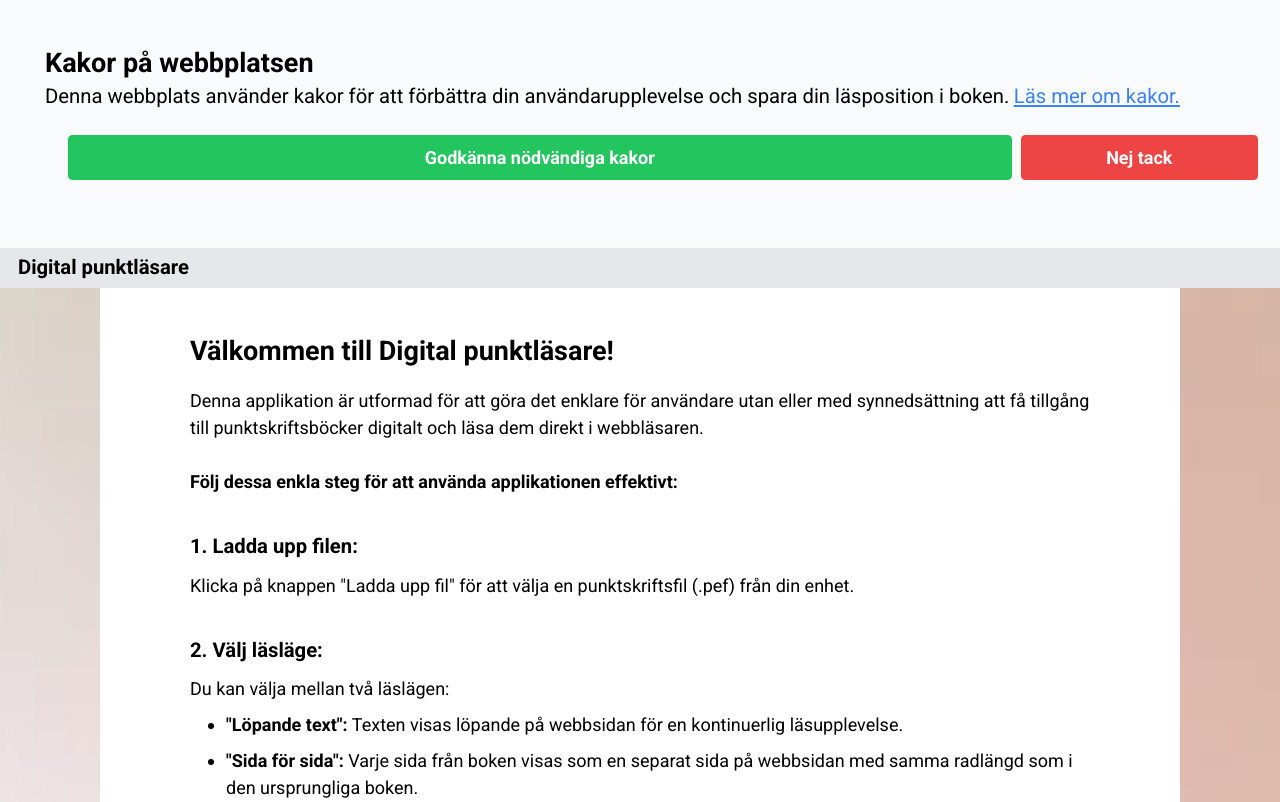
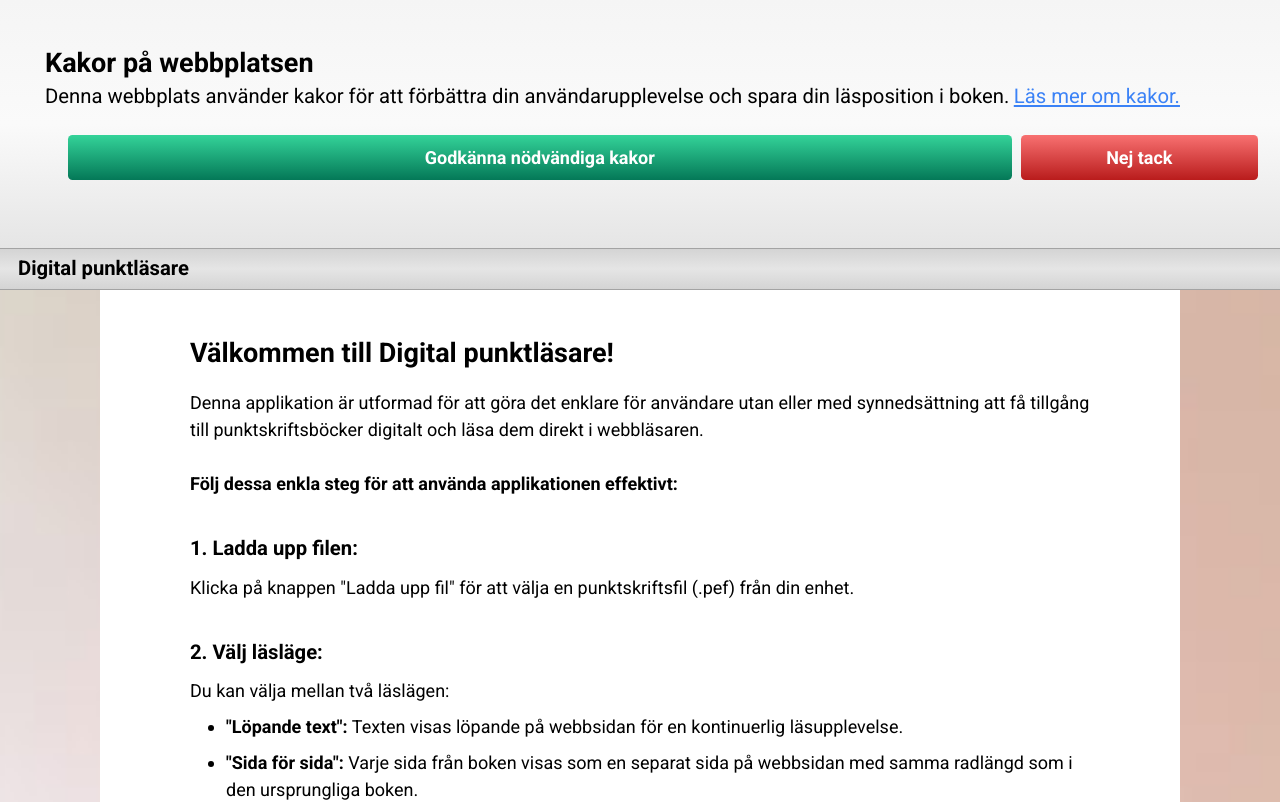
Before and after one commit to brownbeardeveloper/pef-reader-SE-version, a React (Create React App) app: page /instruktion in a window 1280 px wide. Shown: the top 802 px of the page. Built offline with nearby package versions, Linux system fonts and the light colour scheme.

Commit message:
Completed GUI for navbar and 'page-by-page' read mode

```diff
--- a/src/components/cookie-banner.jsx
+++ b/src/components/cookie-banner.jsx
@@ -3,8 +3,9 @@ import { CookieEnum } from "../data/enums";
 export default function CookieBanner({ setCookiePermission }) {
 
     return (
-        <div className="flex flex-col bg-slate-50 p-10 ">
-            <strong className="text-2xl text-bold">
+        <div className="flex flex-col p-10
+            bg-gradient-to-b from-neutral-100 via-neutral-50 to-neutral-200">
+            <strong className="text-2xl text-bold" tabIndex={0}>
                 Kakor på webbplatsen
             </strong>
             <span className="text-lg">
@@ -15,11 +16,17 @@ export default function CookieBanner({ setCookiePermission }) {
 
             <div className="flex justify-center w-full m-5">
                 <button onClick={() => setCookiePermission(CookieEnum.ALLOWED)}
-                className="bg-green-500 hover:bg-green-800 text-white font-bold py-2 px-4 rounded transition duration-200 ease-in-out mr-2 w-4/5">
+                    className="text-white font-bold py-2 px-4 rounded transition duration-200 ease-in-out mr-2 w-4/5
+                    bg-gradient-to-b from-emerald-400 to-emerald-700
+                    hover:from-emerald-600 hover:to-emerald-800
+                    focus:from-emerald-600 focus:to-emerald-800">
                     Godkänna nödvändiga kakor
                 </button>
                 <button onClick={() => setCookiePermission(CookieEnum.DENIED)}
-                className="bg-red-500 hover:bg-red-700 text-white font-bold py-2 px-4 rounded transition duration-200 ease-in-out w-1/5">
+                    className="text-white font-bold py-2 px-4 rounded transition duration-200 ease-in-out w-1/5
+                    bg-gradient-to-b from-red-400 to-red-700
+                    hover:from-red-600 hover:to-red-800
+                    focus:from-red-600 focus:to-red-800">
                     Nej tack
                 </button>
             </div>
--- a/src/components/navbar.jsx
+++ b/src/components/navbar.jsx
@@ -17,7 +17,8 @@ export default function Navbar({ showCookieBanner, setCookiePermission }) {
 
       {showCookieBanner && <CookieBanner setCookiePermission={setCookiePermission} />}
 
-      <div className="flex justify-between items-center px-4 py-1 mx-auto bg-gray-200">
+      <div className="flex justify-between items-center px-4 py-1 mx-auto
+      border-y border-neutral-400 bg-gradient-to-b from-neutral-300 via-neutral-200 to-neutral-300">
         <h1 className="text-lg font-bold" tabIndex={0}>Digital punktläsare</h1>
       </div>
 
--- a/src/components/read-mode-page.jsx
+++ b/src/components/read-mode-page.jsx
@@ -183,29 +183,29 @@ export default function ReadModePageByPage({ savedPageIndex, setSavedPageIndex,
           </div>
         }
 
-        <div className="flex flex-col flex-nowrap justify-center align-center border border-gray-500 rounded w-full">
-          <div className="w-full pt-5 pb-10 px-10">
+        <div className="flex flex-col flex-nowrap justify-center align-center border border-neutral-500 rounded w-full">
+          <div className="w-auto p-10 flex justify-center">
             {showCurrentPage(currentPageIndex)}
           </div>
 
           { /* navigator buttons */}
-          <div className="h-auto bg-red-500 rounded-b border-t-2 border-slate-400 text-md">
+          <div className="h-auto bg-red-500 rounded-b border-t-2 border-neutral-400 text-md">
 
-            <div className="flex flex-row flex-nowrap items-center h-20 overflow-hidden border-b border-slate-400">
+            <div className="flex flex-row flex-nowrap items-center h-20 overflow-hidden border-b border-neutral-400">
               <button onClick={() => handleNextPageBtn()} className="h-full w-full px-2
-              bg-gradient-to-b from-slate-200 via-slate-100 to-slate-200
+              bg-gradient-to-b from-neutral-200 via-neutral-100 to-neutral-200
               hover:from-emerald-400 hover:to-emerald-700 hover:text-white
               focus:from-emerald-400 focus:to-emerald-700 focus:text-white">
                 Nästa sida
               </button>
               <button onClick={() => handlePreviousPageBtn()} className="h-full w-full px-2
-              bg-gradient-to-b from-slate-200 via-slate-100 to-slate-200 border-x-2
+              bg-gradient-to-b from-neutral-200 via-neutral-100 to-neutral-200 border-x-2
               hover:from-emerald-400 hover:to-emerald-700 hover:text-white
               focus:from-emerald-400 focus:to-emerald-700 focus:text-white">
                 Föregående sida
               </button>
               <button onClick={() => handleSetCurrentPage(firstPageIndex)} className="h-full w-full px-2
-              bg-gradient-to-b from-slate-200 via-slate-100 to-slate-200
+              bg-gradient-to-b from-neutral-200 via-neutral-100 to-neutral-200
               hover:from-emerald-400 hover:to-emerald-700 hover:text-white
               focus:from-emerald-400 focus:to-emerald-700 focus:text-white">
                 Förstasidan
@@ -221,16 +221,16 @@ export default function ReadModePageByPage({ savedPageIndex, setSavedPageIndex,
                   handleSetCurrentPage(pageNumber);
                 }}
                 className="flex flex-row h-full w-full items-center justify-center flex-grow
-                bg-gradient-to-b from-slate-200 via-slate-100 to-slate-200 border-r-2 border-slate-200"
+                bg-gradient-to-b from-neutral-200 via-neutral-100 to-neutral-200 border-r-2 border-neutral-200"
               >
                 <div className="flex flex-col items-center justify-center h-full w-full mx-4">
                   <label htmlFor="goToPage" className="w-full font-medium mb-1">Ange ett sidnummer:</label>
                   <div className="flex flex-row w-full">
-                    <input className="border-y border-l border-slate-400 w-full max-w-56" id="goToPage" type="number" min={firstPageIndex} max={maxPageIndex} required />
+                    <input className="border-y border border-neutral-400 w-full max-w-56" id="goToPage" type="number" min={firstPageIndex} max={maxPageIndex} required />
                     <button
                       type="submit"
-                      className="px-2 h-full w-1/3 min-w-16 max-w-32 border border-slate-400
-                      bg-gradient-to-b from-slate-300 via-slate-200 to-slate-300
+                      className="px-2 mx-1 h-full w-1/3 min-w-16 max-w-32 border border-gray-400
+                      bg-gradient-to-b from-gray-300 via-gray-200 to-gray-300
                       hover:from-emerald-400 hover:to-emerald-700 hover:text-white
                       focus:from-emerald-400 focus:to-emerald-700 focus:text-white"
                     >
@@ -240,7 +240,7 @@ export default function ReadModePageByPage({ savedPageIndex, setSavedPageIndex,
                 </div>
               </form>
 
-              <div className="p-1 flex flex-col justify-center items-center h-full w-60 bg-gradient-to-b from-slate-200 via-slate-100 to-slate-200">
+              <div className="p-1 flex flex-col justify-center items-center h-full w-60 bg-gradient-to-b from-neutral-200 via-neutral-100 to-neutral-200">
                 <fieldset>
                   <legend className="font-medium mb-px">Växla vy:</legend>
                   <div className="flex flex-row justify-center items-center">
@@ -275,7 +275,7 @@ export default function ReadModePageByPage({ savedPageIndex, setSavedPageIndex,
 
         </div>
 
-        <div className="flex flex-col bg-slate-50 rounded my-20 pt-5 pb-20 px-10 w-full border shadow">
+        <div className="flex flex-col bg-neutral-50 rounded my-20 pt-5 pb-20 px-10 w-full border shadow">
           <h3 className="font-bold text-lg mb-3" tabIndex={0}>Grundläggande bibliografisk information</h3>
 
           {/* Render metadata labels */}
```
